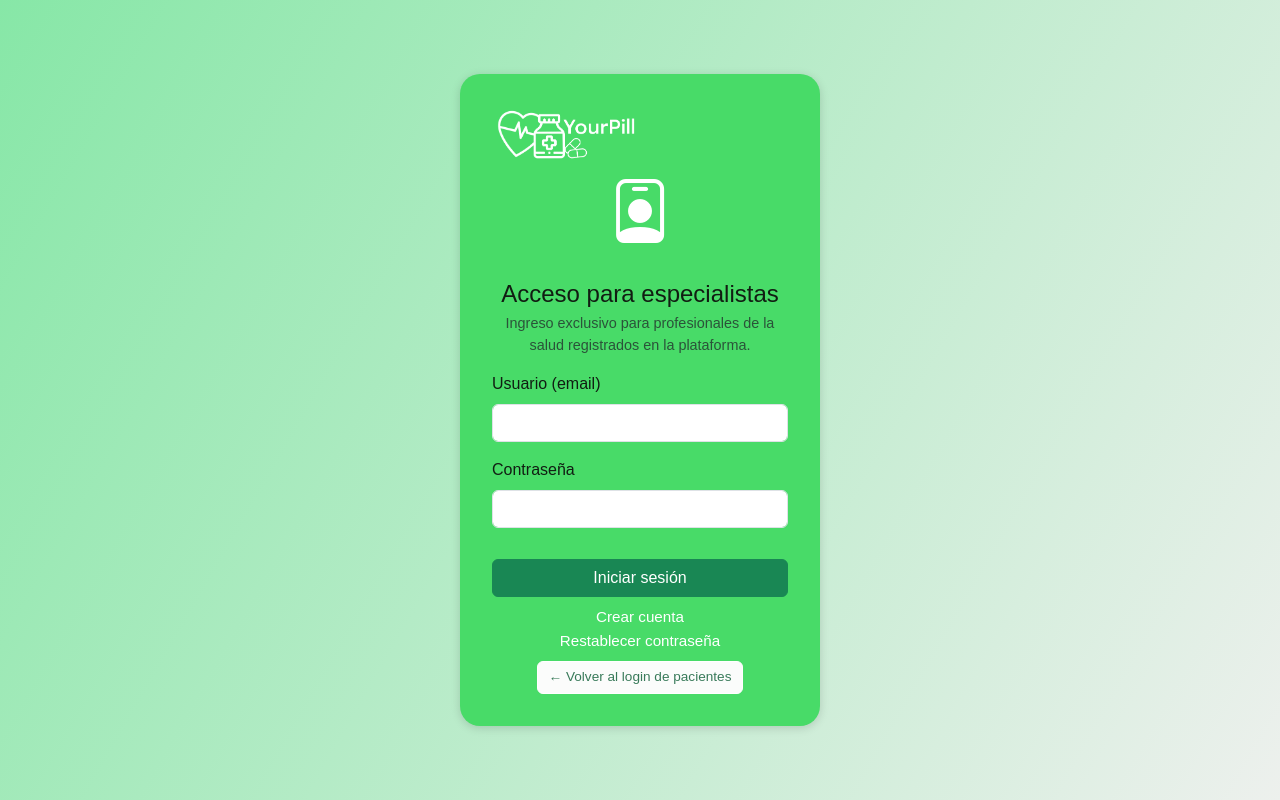
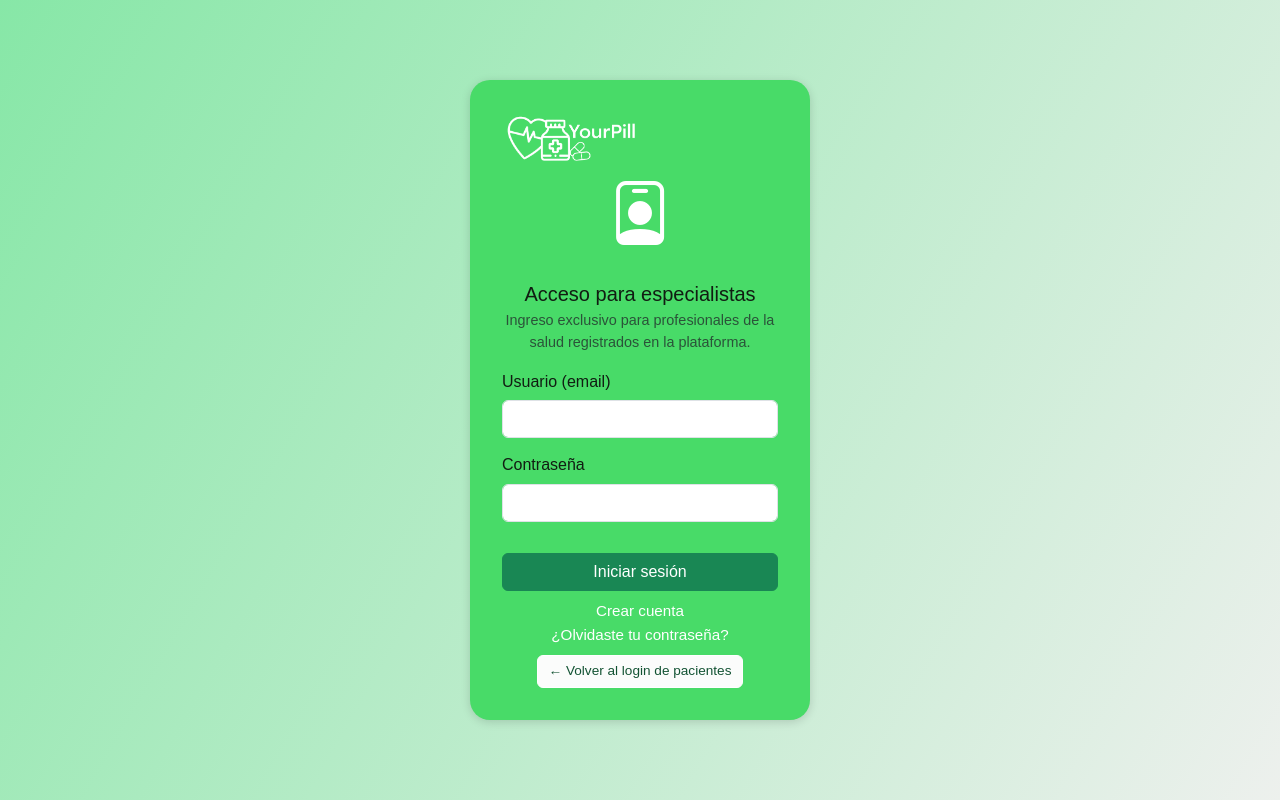
Before and after one commit to JHONATANGI/Your-Pill, a PHP site: page /frontend/login_medico.html in a window 1280 px wide. Run offline with PHP 8.4, Linux system fonts and the light colour scheme.

Commit message:
Cambios en archivos y interfaces

```diff
--- a/backend/logout.php
+++ b/backend/logout.php
@@ -2,6 +2,6 @@
 session_start();        // Iniciamos la sesión (aunque sea para destruirla)
 session_unset();        // Limpiamos todas las variables de sesión
 session_destroy();      // Destruimos la sesión
-header("Location: ../index.html"); // Redirigimos al login u otra página
+header("Location: ../index.php"); // Redirigimos al login u otra página
 exit();
 ?>
--- a/css/login_medico.css
+++ b/css/login_medico.css
@@ -18,7 +18,7 @@ body {
   display: flex;
   flex-direction: column;
   align-items: flex-start;
-  gap: 0.5em;
+  gap: 0.4em;
   margin-bottom: 0.95em;
   width: 100%;
 }
@@ -33,7 +33,7 @@ body {
   background-color: #48db68;
   height: auto;
   width: 100%;
-  max-width: 360px;
+  max-width: 340px;
   padding: 2em;
   border-radius: 20px;
   box-shadow: 0 2px 10px rgba(0, 0, 0, 0.15);
@@ -82,7 +82,7 @@ body {
  .btn-outline-pacientes {
   background-color: #fbfcfb;
   border: 1.5px solid #ffffff;
-  color: #387a59;
+  color: #135333;
   font-weight: 500;
   font-size: 0.85rem;
   padding: 0.4em 0.8em;
@@ -99,3 +99,8 @@ body {
   color: #5de45d;
   transform: translateY(-2px);
 }
+.form-control:focus {
+  border-color: #4CAF50 !important;       /* Verde médico */
+  box-shadow: 0 0 0 0.15rem rgba(76, 175, 80, 0.25) !important;
+  outline: none;
+}
--- a/css/vista_paciente.css
+++ b/css/vista_paciente.css
@@ -5,6 +5,7 @@ body {
   margin: 0;
   font-family: sans-serif;
   background-color: #f0f9ff; /* Azul claro */
+
 }
 
 /* Navbar */
--- a/frontend/login_medico.html
+++ b/frontend/login_medico.html
@@ -13,12 +13,12 @@
 <body>
     <div class="login-box position-relative">
         <div class="logo-container">
-            <img src="../resources/images/LogoBlancoYourpill.png" alt="YourPill Logo" class="logo" />
+            <img src="../resources/images/logo_yourpill.png" alt="YourPill Logo" class="logo" />
         </div>
         <div class="icono-login">
             <i class="bi bi-person-badge"></i>
         </div>
-        <h4 class="mb-1 text-center">Acceso para especialistas</h4>
+        <h5 class="mb-1 text-center">Acceso para especialistas</h5>
         <p class="text-muted mb-3 text-center" style="font-size: 0.9rem;">
             Ingreso exclusivo para profesionales de la salud registrados en la plataforma.
         </p>
@@ -35,7 +35,7 @@
         </form>
         <div class="links mt-2 text-center">
             <a href="../frontend/registro_medico.html" class="link-light">Crear cuenta</a><br>
-            <a href="recuperar_contrasena.html" class="link-light">Restablecer contraseña</a>
+            <a href="../frontend/recuperar_contrasena_medico.html" class="link-light">¿Olvidaste tu contraseña?</a>
         </div>
         <div class="mt-2 text-center">
             <a href="../frontend/login_usuario.html" class="btn btn-outline-pacientes">
```
Also changed, not shown: frontend/vista_medico.html (+19 -7 lines), frontend/vista_paciente.html (+15 -8 lines), resources/images/logo_yourpill.png (renamed from resources/images/LogoBlancoYourpill.png).
